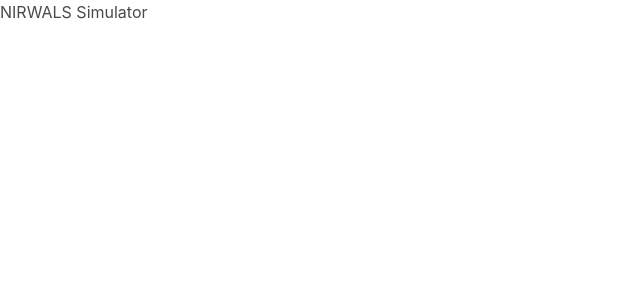
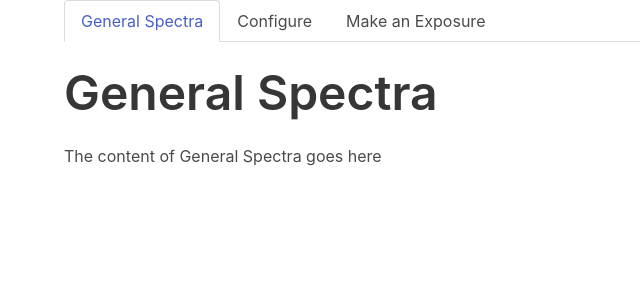
Before and after one commit to saltastroops/nir-simulator, a React (Vite) app in the folder react/: page / in a window 1280 px wide. Shown: the top 300 px of the page, without its empty margins (0-640 px from the left). Built offline with nearby package versions, Linux system fonts and the light colour scheme.

Commit message:
Adding all required tabs

```diff
--- a/react/package.json
+++ b/react/package.json
@@ -11,6 +11,7 @@
     "preview": "vite preview"
   },
   "dependencies": {
+    "bulma": "^0.9.4",
     "react": "^18.2.0",
     "react-dom": "^18.2.0"
   },
@@ -23,6 +24,6 @@
     "eslint-plugin-react-hooks": "^4.6.0",
     "eslint-plugin-react-refresh": "^0.4.3",
     "prettier": "^3.0.3",
-    "vite": "^4.4.5"
+    "vite": "^4.4.11"
   }
 }
--- a/react/src/App.jsx
+++ b/react/src/App.jsx
@@ -1,5 +1,11 @@
+import {Tabs} from "./components/Tabs.jsx";
+
 function App() {
-  return <h1>NIRWALS Simulator</h1>;
+  return (
+      <div>
+        <Tabs />
+      </div>
+  );
 }
 
 export default App;
--- /dev/null
+++ b/react/src/components/Tabs.jsx
@@ -0,0 +1,47 @@
+import React, { useState } from 'react';
+import { GeneralSpectra } from "./general-spectra/GeneralSpectra.jsx";
+import { MakeAnExposure } from "./exposure/MakeAnExposure.jsx";
+import { TelescopeConfigure } from "./configure/TelescopeConfigure.jsx";
+
+export function Tabs() {
+    const [activeComponent, setActiveComponent] = useState(1);
+    const [state, setState] = useState({
+        generate: {},
+        configure: {},
+        exposure: {},
+    })
+
+    const switchToComponent = (componentNumber) => {
+        setActiveComponent(componentNumber);
+    };
+    const updateState = (newState) => {
+        setState(newState);
+    };
+
+    return (
+        <div className="container">
+            <div className="tabs is-boxed">
+                <ul>
+                    <li className={activeComponent === 1 ? "is-active" : ""}>
+                        <a className="navbar-item" onClick={() => switchToComponent(1)}>
+                            General Spectra
+                        </a>
+                    </li>
+                    <li className={activeComponent === 2 ? "is-active" : ""}>
+                        <a className="navbar-item" onClick={() => switchToComponent(2)}>
+                            Configure
+                        </a>
+                    </li>
+                    <li className={activeComponent === 3 ? "is-active" : ""}>
+                        <a className="navbar-item" onClick={() => switchToComponent(3)}>
+                            Make an Exposure
+                        </a>
+                    </li>
+                </ul>
+            </div>
+            {activeComponent === 1 && <GeneralSpectra state={state} updateState={updateState} />}
+            {activeComponent === 2 && <TelescopeConfigure state={state} updateState={updateState} />}
+            {activeComponent === 3 && <MakeAnExposure state={state} updateState={updateState} />}
+        </div>
+    );
+}
--- /dev/null
+++ b/react/src/components/configure/TelescopeConfigure.jsx
@@ -0,0 +1,14 @@
+import {useState} from "react";
+
+export function TelescopeConfigure(parentState, updateParentState) {
+    const [state, setState] = useState({})
+    const parentStateUpdate = () => {
+        updateParentState({...parentState, configure: {...state}})
+    }
+    return (
+        <div>
+            <h1 className="title is-1">Telescope Configure</h1>
+            <p>The content of Telescope Configure goes here</p>
+        </div>
+    );
+}
--- /dev/null
+++ b/react/src/components/exposure/MakeAnExposure.jsx
@@ -0,0 +1,14 @@
+import {useState} from "react";
+
+export function MakeAnExposure(parentState, updateParentState) {
+    const [state, setState] = useState({})
+    const parentStateUpdate = () => {
+        updateParentState({...parentState, exposure: {...state}})
+    }
+    return (
+        <div>
+            <h1 className="title is-1">Make An Exposure</h1>
+            <p>The content of Make An Exposure goes here</p>
+        </div>
+    );
+}
--- /dev/null
+++ b/react/src/components/general-spectra/GeneralSpectra.jsx
@@ -0,0 +1,14 @@
+import {useState} from "react";
+
+export function GeneralSpectra(parentState, updateParentState) {
+    const [state, setState] = useState({})
+    const parentStateUpdate = () => {
+        updateParentState({...parentState, generate: {...state}})
+    }
+    return (
+        <div>
+            <h1 className="title is-1">General Spectra</h1>
+            <p>The content of General Spectra goes here</p>
+        </div>
+    );
+}
```
Also changed, not shown: 2 other files (tests, documents, lock files or other folders).
